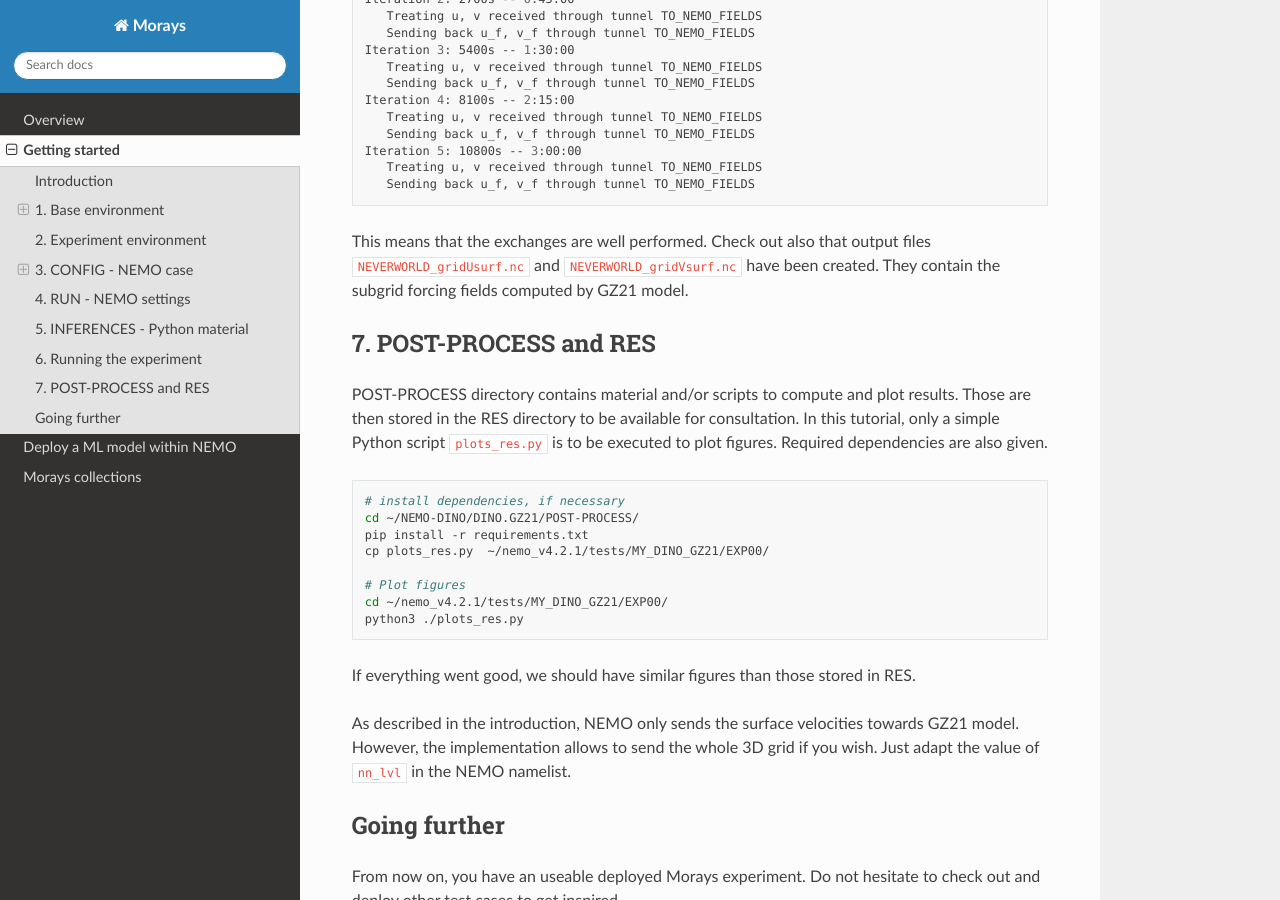
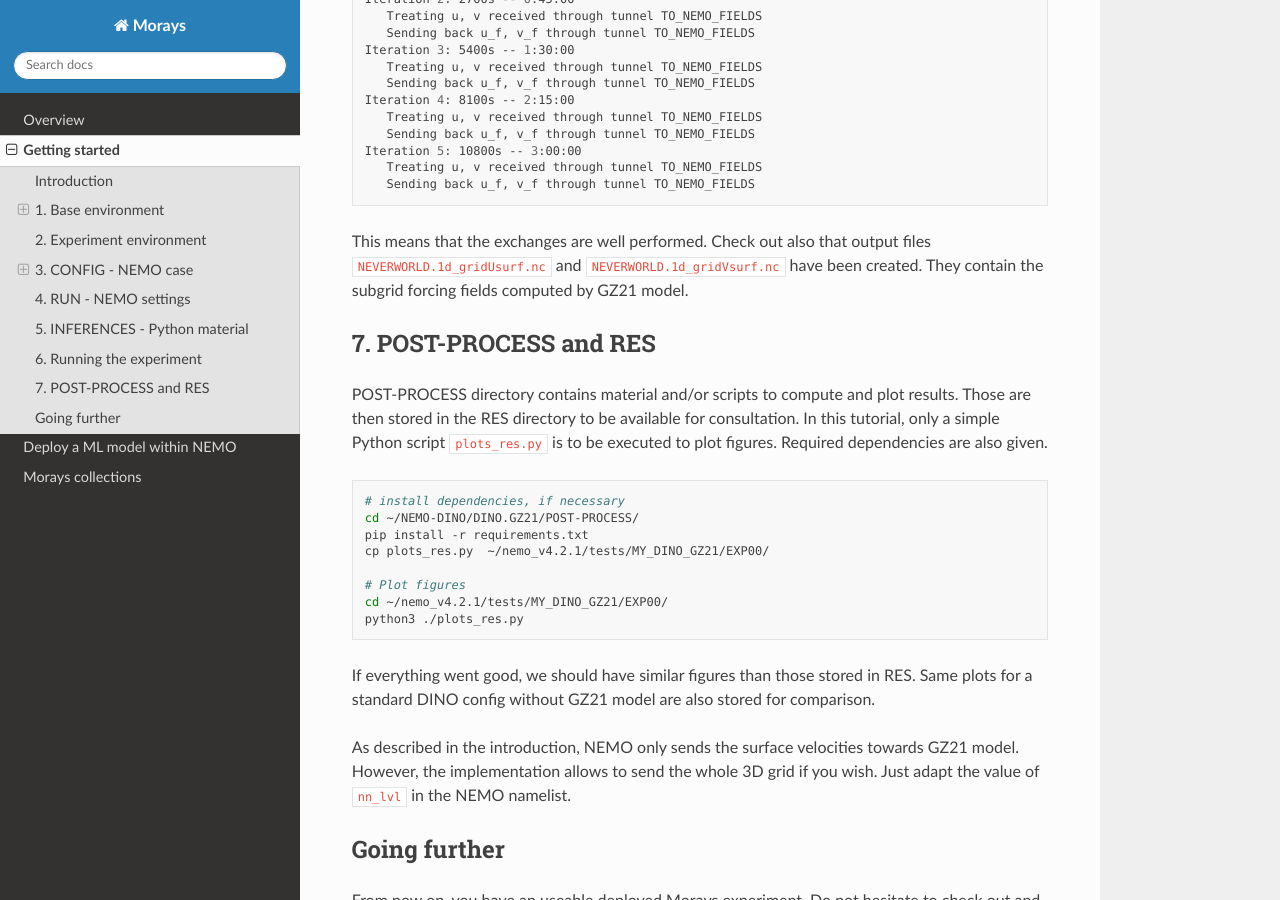
Before and after one commit to morays-community/morays-doc, a Sphinx documentation site: the page built from docs/source/getting_started.rst, in a window 1280 px wide and 900 px high, scrolled down 7382 px. Built offline with Sphinx 7.4.7 and the Read the Docs theme 2.0.0, drawn with Linux system fonts in a browser that asks for light colours; some of the changed text lies outside the part shown.

Commit message:
phase with tutorial

```diff
--- a/docs/source/getting_started.rst
+++ b/docs/source/getting_started.rst
@@ -359,7 +359,7 @@ If run is going well, Eophis log should contain messages like these:
        Sending back u_f, v_f through tunnel TO_NEMO_FIELDS
 
 
-This means that the exchanges are well performed. Check out also that output files ``NEVERWORLD_gridUsurf.nc`` and ``NEVERWORLD_gridVsurf.nc`` have been created. They contain the subgrid forcing fields computed by GZ21 model.
+This means that the exchanges are well performed. Check out also that output files ``NEVERWORLD.1d_gridUsurf.nc`` and ``NEVERWORLD.1d_gridVsurf.nc`` have been created. They contain the subgrid forcing fields computed by GZ21 model.
 
 
 
@@ -382,7 +382,7 @@ POST-PROCESS directory contains material and/or scripts to compute and plot resu
     python3 ./plots_res.py
 
 
-If everything went good, we should have similar figures than those stored in RES.
+If everything went good, we should have similar figures than those stored in RES. Same plots for a standard DINO config without GZ21 model are also stored for comparison.
 
 As described in the introduction, NEMO only sends the surface velocities towards GZ21 model. However, the implementation allows to send the whole 3D grid if you wish. Just adapt the value of ``nn_lvl`` in the NEMO namelist.
 
```
Also changed, not shown: other parts of docs/source/getting_started.rst (+1 -1 lines).
